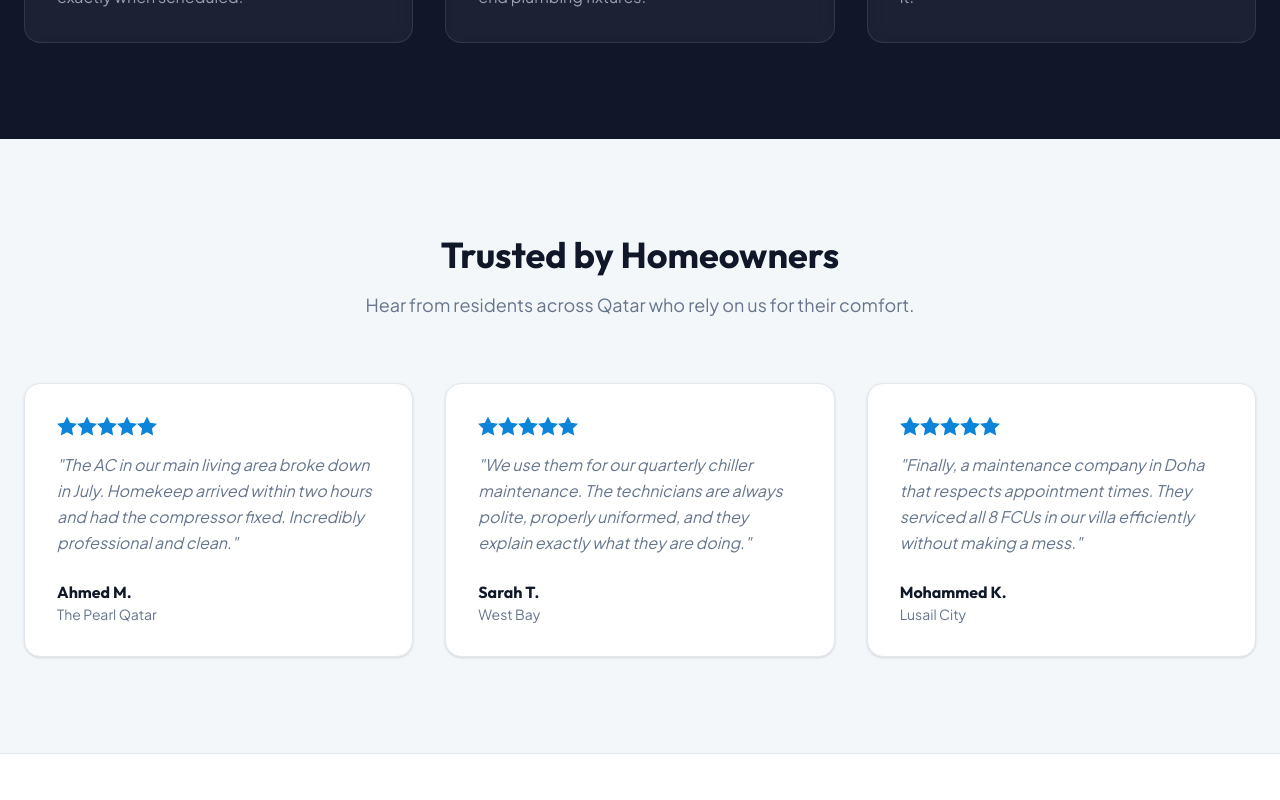
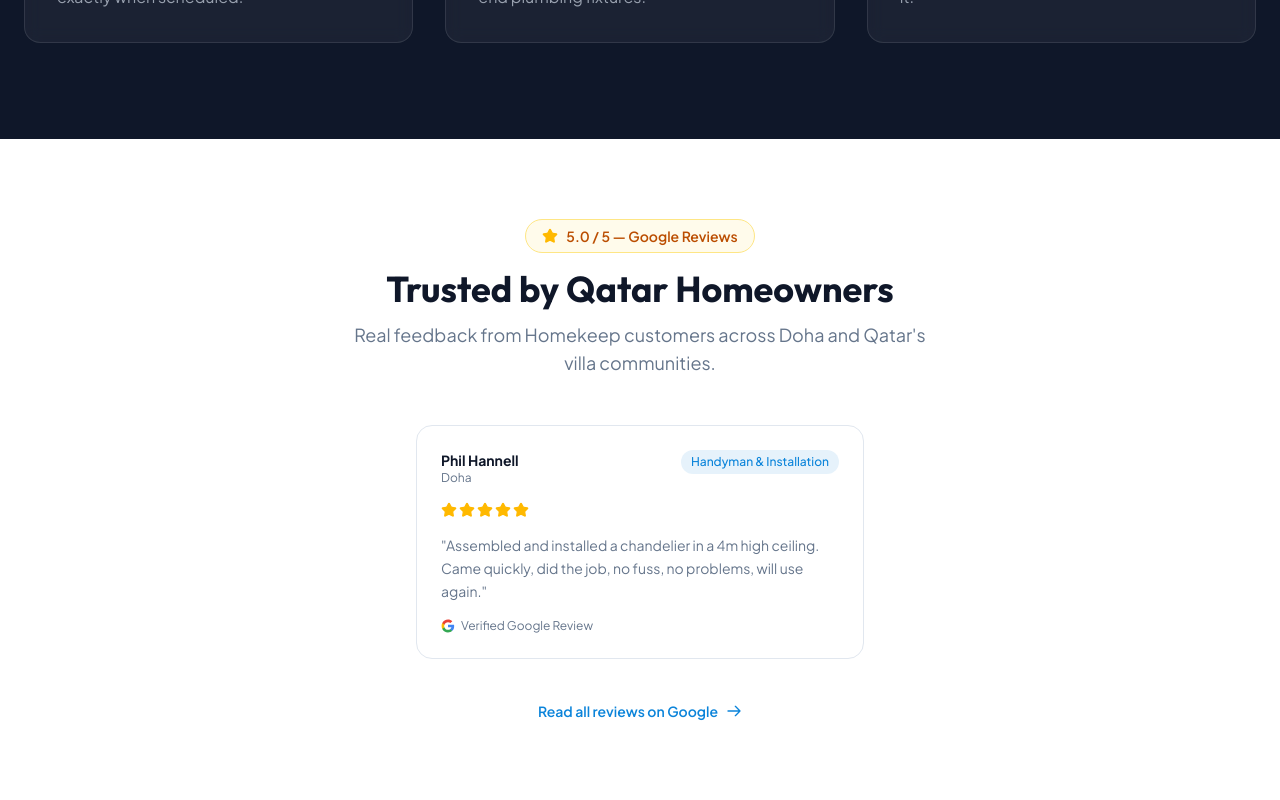
Before and after one commit to Shaheerabdulla/homekeep-website, a Next.js app: page / in a window 1280 px wide. Shown: the part 5040-5840 px from the top of the page. Built offline with nearby package versions, Linux system fonts and the light colour scheme.

Commit message:
Remove fake testimonials section from homepage

```diff
--- a/components/pages/home.tsx
+++ b/components/pages/home.tsx
@@ -441,57 +441,6 @@
         </div>
       </section>
 
-      {/* Testimonials */}
-      <section className="py-24 bg-accent/50 border-b border-border">
-        <div className="container mx-auto px-4 md:px-6">
-          <div className="text-center max-w-3xl mx-auto mb-16">
-            <h2 className="text-3xl md:text-4xl font-serif font-bold text-foreground mb-4">Trusted by Homeowners</h2>
-            <p className="text-lg text-muted-foreground">Hear from residents across Qatar who rely on us for their comfort.</p>
-          </div>
-
-          <div className="grid grid-cols-1 md:grid-cols-3 gap-8">
-            {[
-              {
-                quote: "The AC in our main living area broke down in July. Homekeep arrived within two hours and had the compressor fixed. Incredibly professional and clean.",
-                name: "Ahmed M.",
-                location: "The Pearl Qatar"
-              },
-              {
-                quote: "We use them for our quarterly chiller maintenance. The technicians are always polite, properly uniformed, and they explain exactly what they are doing.",
-                name: "Sarah T.",
-                location: "West Bay"
-              },
-              {
-                quote: "Finally, a maintenance company in Doha that respects appointment times. They serviced all 8 FCUs in our villa efficiently without making a mess.",
-                name: "Mohammed K.",
-                location: "Lusail City"
-              }
-            ].map((testimonial, i) => (
-              <motion.div
-                key={i}
-                initial={{ opacity: 0, y: 20 }}
-                whileInView={{ opacity: 1, y: 0 }}
-                viewport={{ once: true }}
-                transition={{ delay: i * 0.1, duration: 0.5 }}
-                className="bg-card p-8 rounded-2xl border border-border shadow-sm flex flex-col justify-between"
-              >
-                <div className="mb-6">
-                  <div className="flex text-primary mb-4">
-                    {[1,2,3,4,5].map(star => (
-                      <svg key={star} className="w-5 h-5 fill-current" viewBox="0 0 24 24"><path d="M12 .587l3.668 7.568 8.332 1.151-6.064 5.828 1.48 8.279-7.416-3.967-7.417 3.967 1.481-8.279-6.064-5.828 8.332-1.151z"/></svg>
-                    ))}
-                  </div>
-                  <p className="text-muted-foreground italic leading-relaxed">"{testimonial.quote}"</p>
-                </div>
-                <div>
-                  <h4 className="font-bold text-foreground">{testimonial.name}</h4>
-                  <p className="text-sm text-muted-foreground">{testimonial.location}</p>
-                </div>
-              </motion.div>
-            ))}
-          </div>
-        </div>
-      </section>
 
       <ReviewsSection />
 
```
